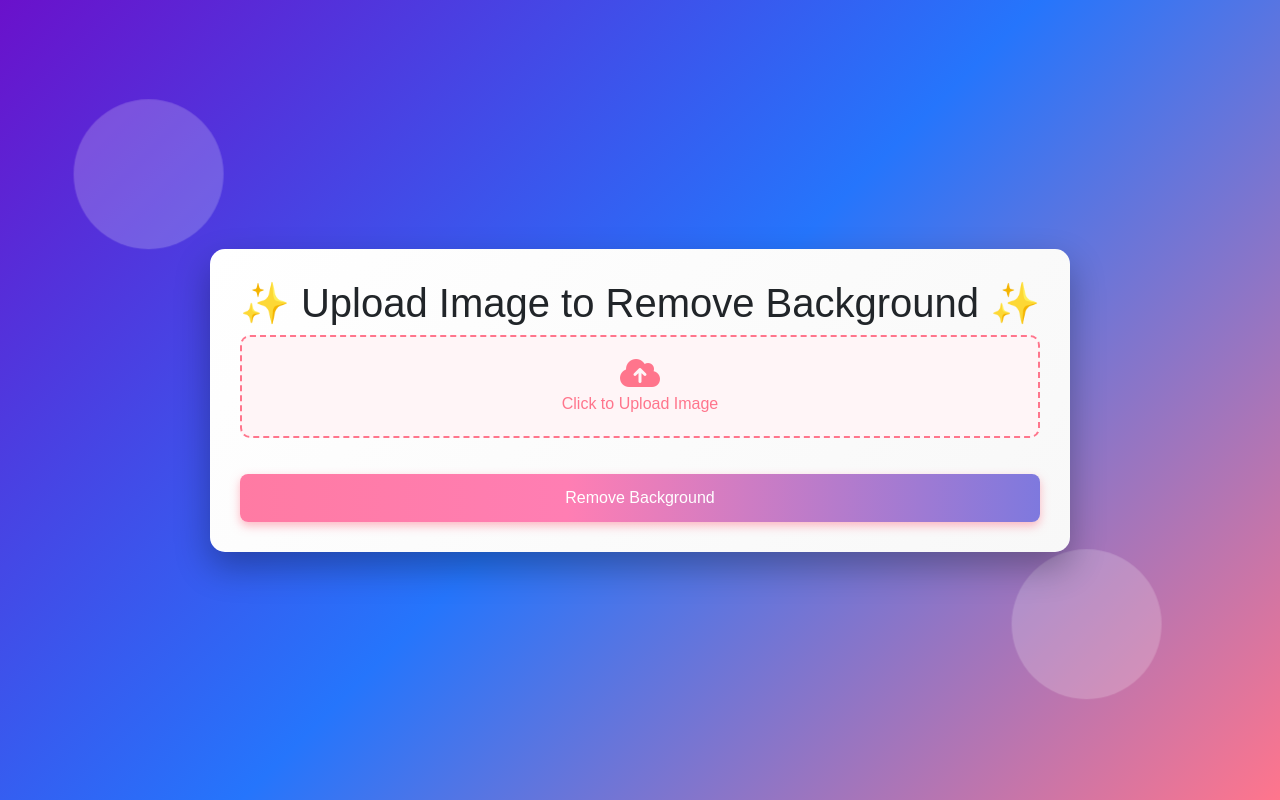
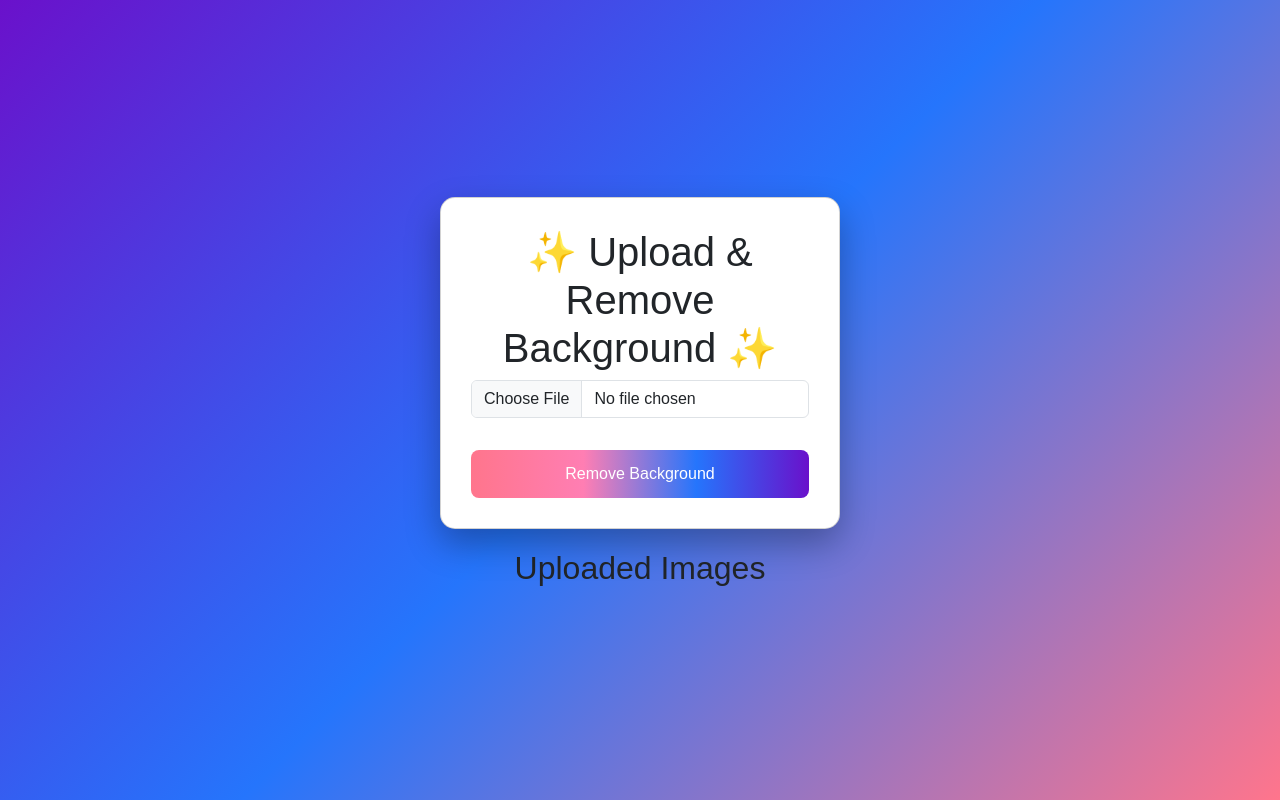
Before and after one commit to ditiss-shivam/background-remover-python-app, a Flask app: page / in a window 1280 px wide. Run offline with Flask 3, Linux system fonts and the light colour scheme.

Commit message:
index.html

```diff
--- a/Project/templates/index.html
+++ b/Project/templates/index.html
@@ -15,114 +15,55 @@
             display: flex;
             align-items: center;
             justify-content: center;
-            overflow: hidden;
-            position: relative;
-        }
-        .floating-bg {
-            position: absolute;
-            width: 150px;
-            height: 150px;
-            background: rgba(255, 255, 255, 0.2);
-            border-radius: 50%;
-            animation: floatAnimation 6s infinite alternate ease-in-out;
+            flex-direction: column;
         }
         .card {
-            border: none;
+            padding: 30px;
             border-radius: 15px;
-            padding: 30px;
-            background: linear-gradient(135deg, #ffffff, #f8f8f8);
+            background: white;
             box-shadow: 0 15px 35px rgba(0, 0, 0, 0.3);
-            position: relative;
-            z-index: 10;
-            transition: transform 0.3s ease;
-        }
-        .card:hover {
-            transform: scale(1.03);
-        }
-        @keyframes floatAnimation {
-            0% { transform: translateY(-20px) translateX(-10px); }
-            100% { transform: translateY(20px) translateX(10px); }
-        }
-        .custom-file-upload {
-            display: block;
-            width: 100%;
-            padding: 20px;
-            border: 2px dashed #ff758c;
-            text-align: center;
-            cursor: pointer;
-            transition: 0.3s ease;
-            border-radius: 10px;
-            color: #ff758c;
-            background: #fff5f7;
-        }
-        .custom-file-upload:hover {
-            background: #ffe5ec;
+            width: 400px;
         }
         .btn-upload {
             background: linear-gradient(90deg, #ff758c, #ff7eb3, #2575fc, #6a11cb);
-            background-size: 300% 300%;
             color: #fff;
             border: none;
             padding: 12px;
-            font-size: 16px;
             border-radius: 8px;
             width: 100%;
+            font-size: 16px;
             transition: all 0.3s;
-            box-shadow: 0 4px 10px rgba(255, 117, 140, 0.5);
             animation: gradientShift 3s infinite alternate;
-        }
-        .btn-upload:hover {
-            transform: scale(1.05);
-            box-shadow: 0 6px 15px rgba(231, 76, 100, 0.6);
-            animation: pulse 1.5s infinite;
         }
         @keyframes gradientShift {
             0% { background-position: left; }
             100% { background-position: right; }
         }
-        @keyframes pulse {
-            0% { box-shadow: 0 0 10px rgba(255, 117, 140, 0.8); }
-            50% { box-shadow: 0 0 20px rgba(255, 117, 140, 0.9); }
-            100% { box-shadow: 0 0 10px rgba(255, 117, 140, 0.8); }
-        }
-        .preview-container {
+        .uploaded-images {
             margin-top: 20px;
             text-align: center;
         }
-        #preview {
-            max-width: 100%;
-            max-height: 250px;
-            border-radius: 10px;
-            display: none;
-            box-shadow: 0 5px 15px rgba(0, 0, 0, 0.2);
-            animation: fadeIn 1s ease-in-out;
-        }
-        @keyframes fadeIn {
-            from { opacity: 0; transform: scale(0.9); }
-            to { opacity: 1; transform: scale(1); }
+        .uploaded-images img {
+            width: 100px;
+            margin: 5px;
+            border-radius: 8px;
         }
     </style>
 </head>
 <body>
-    <div class="floating-bg" style="top: 10%; left: 5%;"></div>
-    <div class="floating-bg" style="bottom: 15%; right: 10%;"></div>
-
     <div class="card">
-        <h1 class="text-center text-gradient">✨ Upload Image to Remove Background ✨</h1>
+        <h1 class="text-center">✨ Upload & Remove Background ✨</h1>
         <form method="POST" enctype="multipart/form-data">
-            <label for="fileInput" class="custom-file-upload">
-                <i class="fas fa-cloud-upload-alt fa-2x"></i><br>
-                <span>Click to Upload Image</span>
-            </label>
-            <input type="file" name="file" id="fileInput" class="d-none">
-            <div class="preview-container">
-                <img id="preview" alt="Image Preview">
+            <input type="file" name="file" id="fileInput" class="form-control">
+            <div class="preview-container mt-3 text-center">
+                <img id="preview" alt="Image Preview" style="max-width: 100%; display: none; border-radius: 10px;">
             </div>
             <button type="submit" class="btn-upload mt-3">Remove Background</button>
         </form>
+
         {% with messages = get_flashed_messages(with_categories=true) %}
           {% if messages %}
-            <div class="mt-4">
+            <div class="mt-3">
               {% for category, message in messages %}
                 <div class="alert alert-{{ category }}">{{ message }}</div>
               {% endfor %}
@@ -131,15 +72,23 @@
         {% endwith %}
     </div>
 
+    <div class="uploaded-images">
+        <h2>Uploaded Images</h2>
+        <ul>
+            {% for image in uploads %}
+                <li><img src="{{ url_for('static', filename='uploads/' + image.filename) }}"></li>
+            {% endfor %}
+        </ul>
+    </div>
+
     <script>
         document.getElementById("fileInput").addEventListener("change", function(event) {
             const file = event.target.files[0];
             if (file) {
                 const reader = new FileReader();
                 reader.onload = function(e) {
-                    const preview = document.getElementById("preview");
-                    preview.src = e.target.result;
-                    preview.style.display = "block";
+                    document.getElementById("preview").src = e.target.result;
+                    document.getElementById("preview").style.display = "block";
                 }
                 reader.readAsDataURL(file);
             }
```
